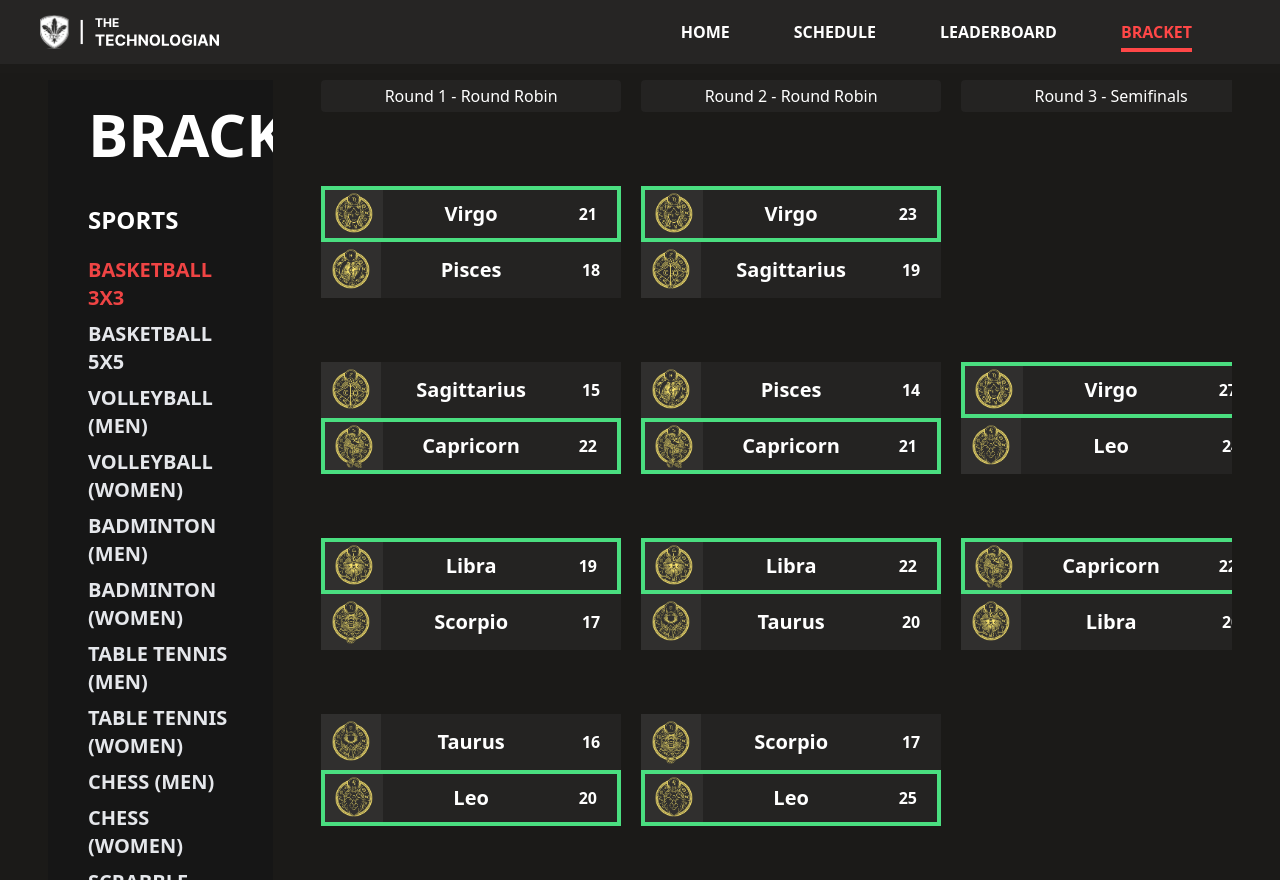
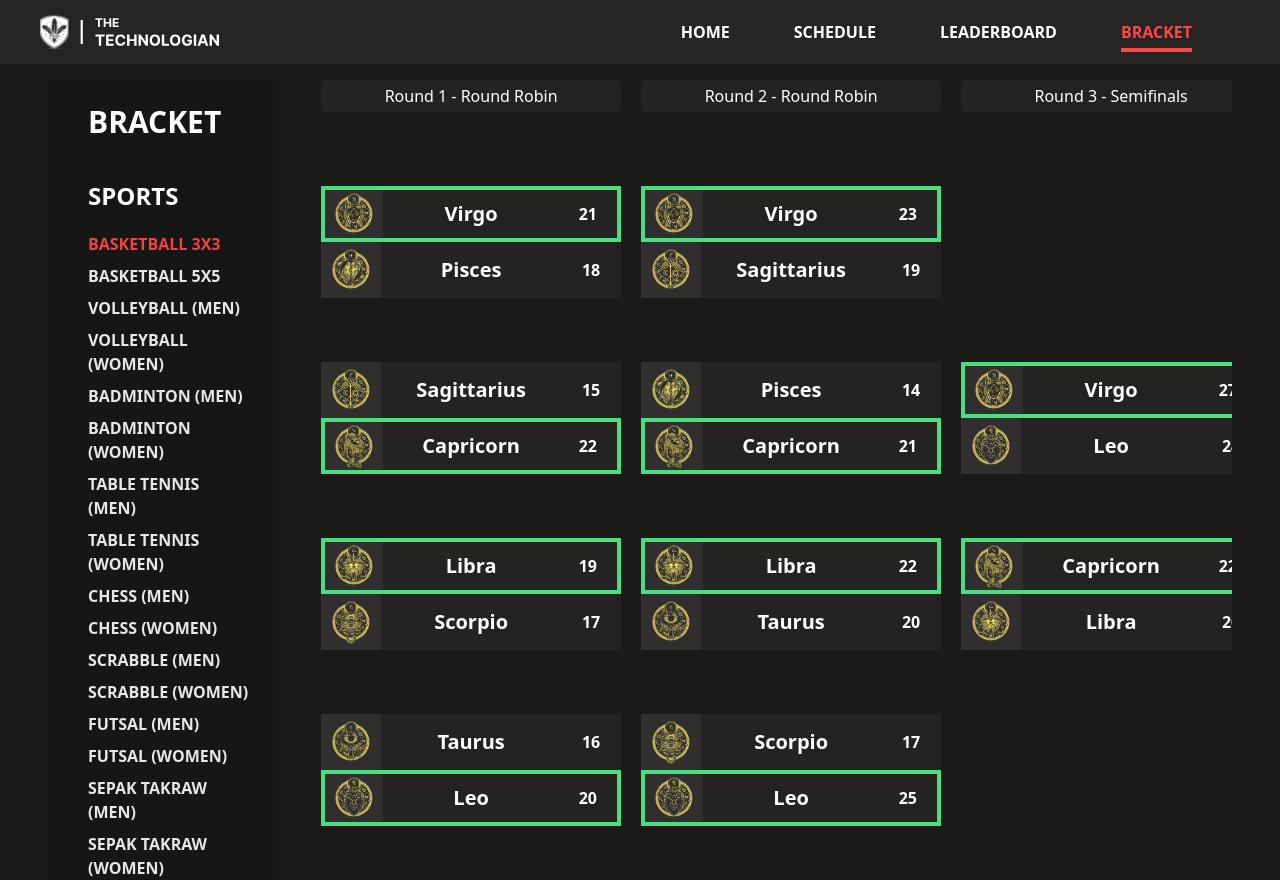
Before and after one commit to Wetooa/Project-CITU-Intramurals-2025, a Next.js app: page /bracket in a window 1280 px wide. Built offline with nearby package versions, Linux system fonts and the light colour scheme.

Commit message:
made the bracket sidebar responsive

```diff
--- a/app/bracket/page.tsx
+++ b/app/bracket/page.tsx
@@ -1,10 +1,9 @@
 "use client";
 import Image from "next/image";
-import { motion } from "framer-motion";
-import { useEffect, useState } from "react";
+import {useEffect, useState} from "react";
 import CustomizedSelect from "@/components/shared/customized-select";
-import { TEAMS, GAMES, teamLogos } from "@/types/constant";
-import { Matches } from "@/types/types";
+import {GAMES, teamLogos, TEAMS} from "@/types/constant";
+import {Matches} from "@/types/types";
 
 export default function BracketScreen() {
     const [selectedBracket, setSelectedBracket] = useState("Basketball 3x3");
@@ -46,15 +45,16 @@ export default function BracketScreen() {
                     onChange={(value) => setSelectedBracket(value)}
                 />
             </div>
-      <div className="h-screen w-[400px] md:flex  p-6  pl-10  justify-start bg-phantom_ash flex-col hidden mb-6 mt-6 overflow-y-auto">
-        <p className="text-6xl font-bold self-start ">BRACKET</p>
+            <div
+                className="h-screen w-[400px] md:flex  p-6  pl-10  justify-start bg-phantom_ash flex-col hidden mb-6 mt-6 overflow-y-auto">
+                <p className="2xl:text-6xl font-bold self-start md:text-xl lg:text-3xl">BRACKET</p>
 
                 <p className="text-2xl font-bold self-start mt-10">SPORTS</p>
                 <div className="mt-5 flex flex-col gap-2">
                     {GAMES.slice(0, 16).map((game, index) => (
                         <p
                             key={index}
-              className={`text-xl  cursor-pointer hover:scale-105 transition-all font-bold ${
+                            className={`2xl:text-xl md:text-md   cursor-pointer hover:scale-105 transition-all font-bold ${
                                 selectedBracket === game ? "text-red-500" : "text-gray-200"
                             }`}
                             onClick={() => setSelectedBracket(game)}
@@ -68,7 +68,8 @@ export default function BracketScreen() {
                     {GAMES.slice(16).map((game, index) => (
                         <p
                             key={index}
-              className={`text-xl  cursor-pointer hover:scale-105 transition-all font-bold ${
+
+                            className={`2xl:text-xl md:text-md   cursor-pointer hover:scale-105 transition-all font-bold ${
                                 selectedBracket === game ? "text-red-500" : "text-gray-200"
                             }`}
                             onClick={() => setSelectedBracket(game)}
@@ -215,9 +216,10 @@ export function BracketGeneratorRound({
                                           round,
                                       }: {
     round: Matches["rounds"];
-}) {}
+}) {
+}
 
-export function BracketGenerator({ matches }: { matches: Matches }) {
+export function BracketGenerator({matches}: { matches: Matches }) {
     return (
         <div className="w-max  h-full overflow-x-auto overflow-y-auto gap-5 flex flex-nowrap pl-12 pr-12">
             {matches.rounds.map((round, index) => (
@@ -225,7 +227,8 @@ export function BracketGenerator({ matches }: { matches: Matches }) {
                     <div className="bg-[#242322] rounded-sm w-full h-5 p-4 flex justify-center items-center">
                         <span>{round.roundId}</span>
                     </div>
-          <div className="w-[300px] md:h-[1000px] h-[500px] md:gap-16 gap-8 flex items-center justify-center flex-col">
+                    <div
+                        className="w-[300px] md:h-[1000px] h-[500px] md:gap-16 gap-8 flex items-center justify-center flex-col">
                         {round.seeds.map((seed, index) => (
                             <div className="bg-[#242322] w-full h-28 flex flex-col">
                                 <div
```
Lines whose indentation alone changed are shown as unchanged.
